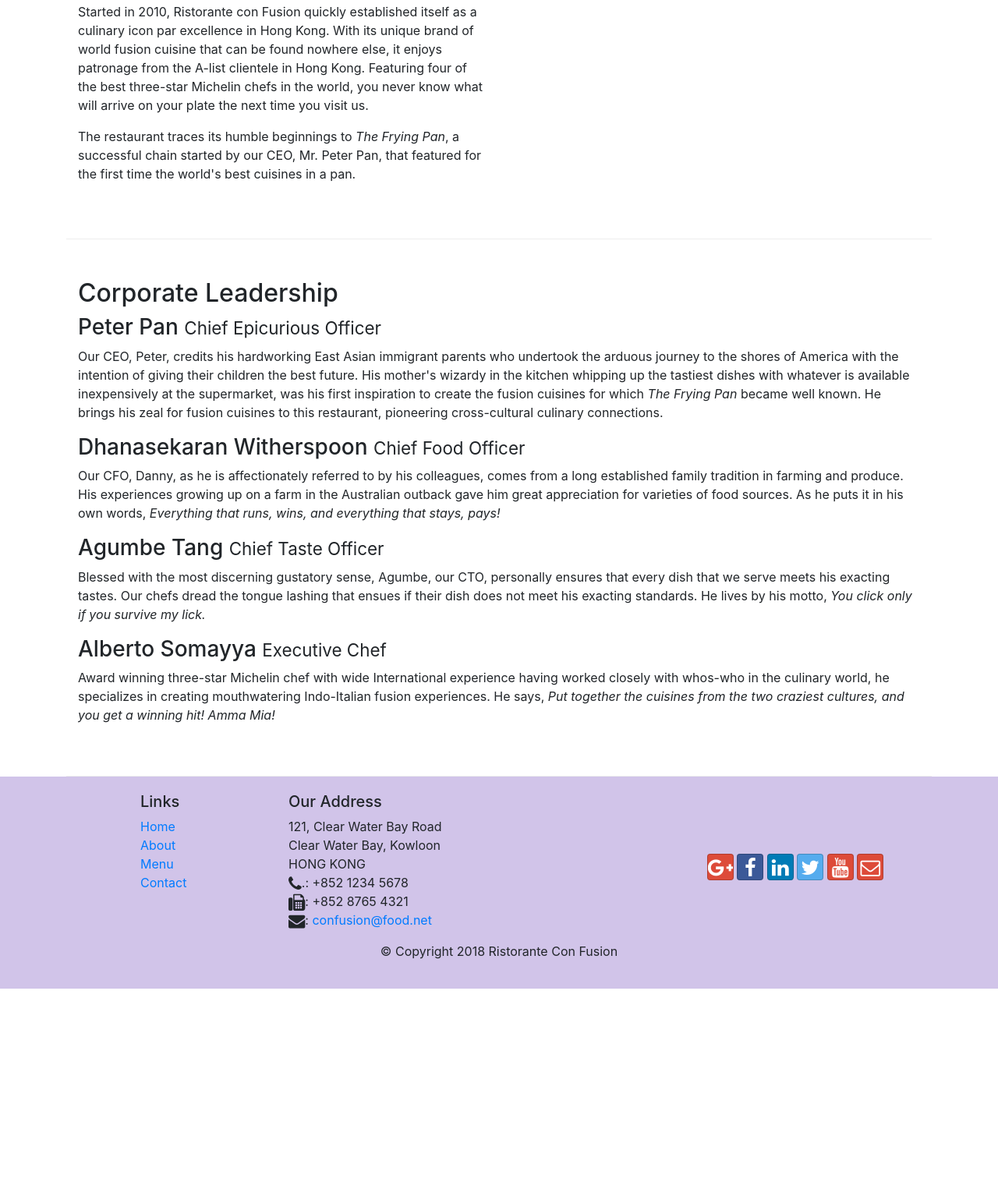
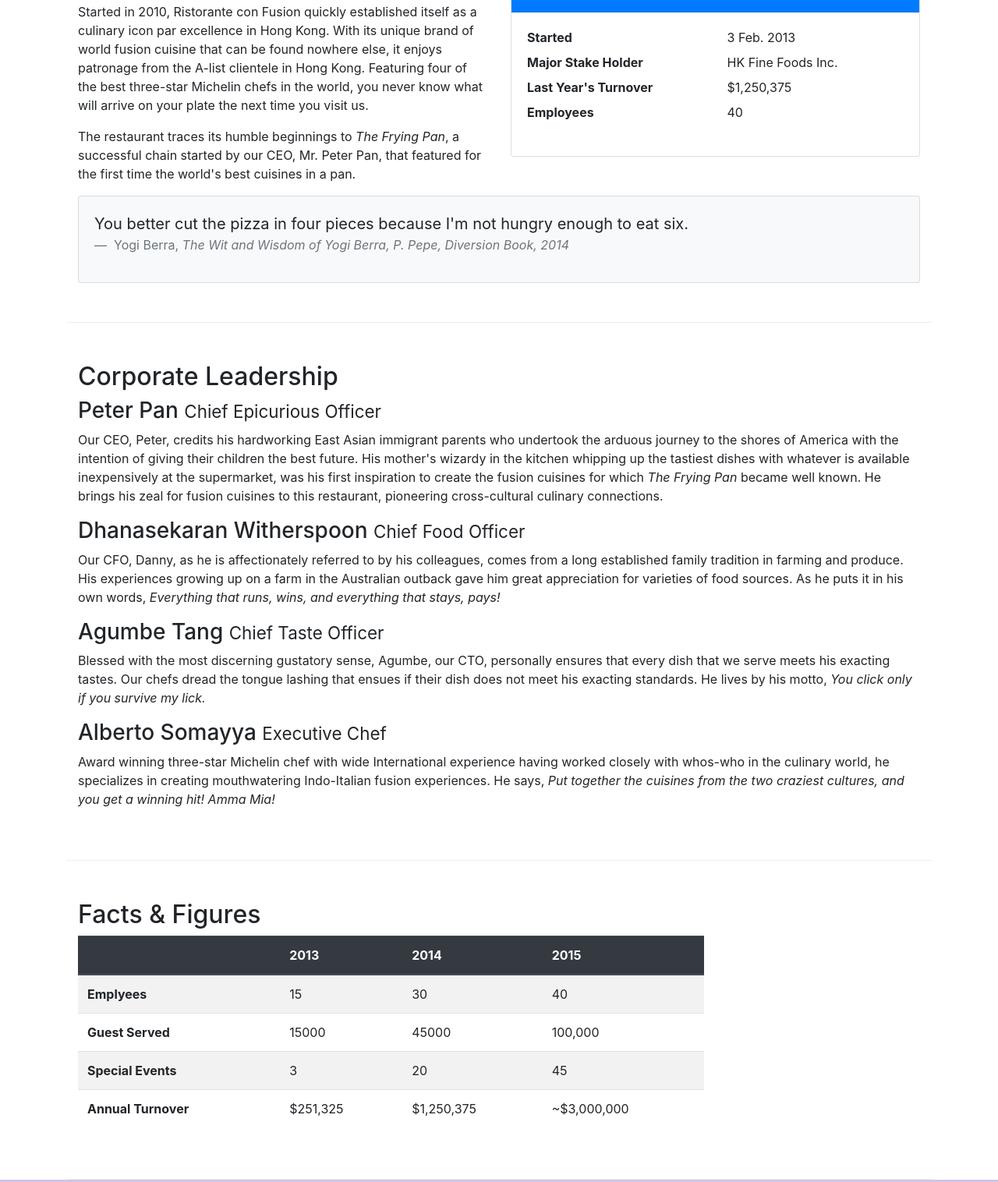
Before and after one commit to JQLaverde/coursera_bootstrap, a website: page aboutus.html in a window 1280 px wide. Shown: the part 558-2074 px from the top of the page at 78% size. Before the commit the page ends 1826 px from the top, so only its background shows below. Drawn offline with nearby package versions, Linux system fonts and the light colour scheme.

Commit message:
[j] tables

```diff
--- a/aboutus.html
+++ b/aboutus.html
@@ -66,6 +66,37 @@
                 <p>The restaurant traces its humble beginnings to <em>The Frying Pan</em>, a successful chain started by our CEO, Mr. Peter Pan, that featured for the first time the world's best cuisines in a pan.</p>
             </div>
             <div class="col-12 col-sm">
+                <div class="card">
+                    <h3 class="card-header bg-primary text-white">Facts At a Glance</h3>
+                    <div class="card-body">
+                        <dl class="row">
+                            <dt class="col-6">Started</dt>
+                            <dd class="col-6">3 Feb. 2013</dd>
+                            <dt class="col-6">Major Stake Holder</dt>
+                            <dd class="col-6">HK Fine Foods Inc.</dd>
+                            <dt class="col-6">Last Year's Turnover</dt>
+                            <dd class="col-6">$1,250,375</dd>
+                            <dt class="col-6">Employees</dt>
+                            <dd class="col-6">40</dd>
+                        </dl>
+                    </div>
+                </div>
+            </div>
+            <div class="col-12">
+                <div class="card card-body bg-light">
+                    <blockquote class="blockquote">
+                        <p class="mb-0">
+                            You better cut the pizza in four pieces
+                            because I'm not hungry enough to eat six.
+                        </p>
+                        <footer class="blockquote-footer">
+                            Yogi Berra,
+                            <cite title="Source  Title">The Wit and Wisdom of
+                                Yogi Berra, P. Pepe, Diversion Book, 2014
+                            </cite>
+                        </footer>
+                    </blockquote>
+                </div>
             </div>
         </div>
 
@@ -82,6 +113,53 @@
                 <h3>Alberto Somayya <small>Executive Chef</small></h3>
                 <p class="d-none d-sm-block">Award winning three-star Michelin chef with wide International experience having worked closely with whos-who in the culinary world, he specializes in creating mouthwatering Indo-Italian fusion experiences. He says, <em>Put together the cuisines from the two craziest cultures, and you get a winning hit! Amma Mia!</em></p>
             </div>
+       </div>
+
+       <div class="row row-content">
+           <div class="col-12 col-sm-9">
+               <h2>Facts &amp; Figures</h2>
+                <div class="table-responsive">
+                    <table class="table table-striped">
+                        <thead class="thead-dark">
+                            <tr>
+                                <th>&nbsp;</th>
+                                <th>2013</th>
+                                <th>2014</th>
+                                <th>2015</th>
+                            </tr>
+                        </thead>
+                        <tbody>
+                            <tr>
+                                <th>Emplyees</th>
+                                <td>15</td>
+                                <td>30</td>
+                                <td>40</td>
+                            </tr>
+                            <tr>
+                                <th>Guest Served</th>
+                                <td>15000</td>
+                                <td>45000</td>
+                                <td>100,000</td>
+                            </tr>
+                            <tr>
+                                <th>Special Events</th>
+                                <td>3</td>
+                                <td>20</td>
+                                <td>45</td>
+                            </tr>
+                            <tr>
+                                <th>Annual Turnover</th>
+                                <td>$251,325</td>
+                                <td>$1,250,375</td>
+                                <td>~$3,000,000</td>
+                            </tr>
+                        </tbody>
+                    </table>
+                </div>
+            </div>
+           <div class="col-12 col-sm-3">
+
+           </div>
        </div>
 
     </div>
```
